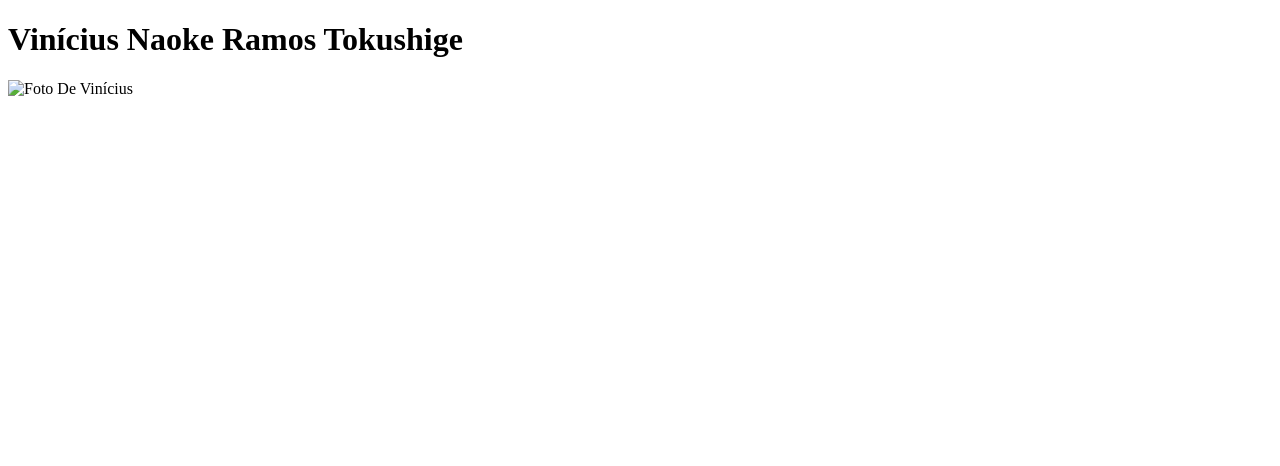
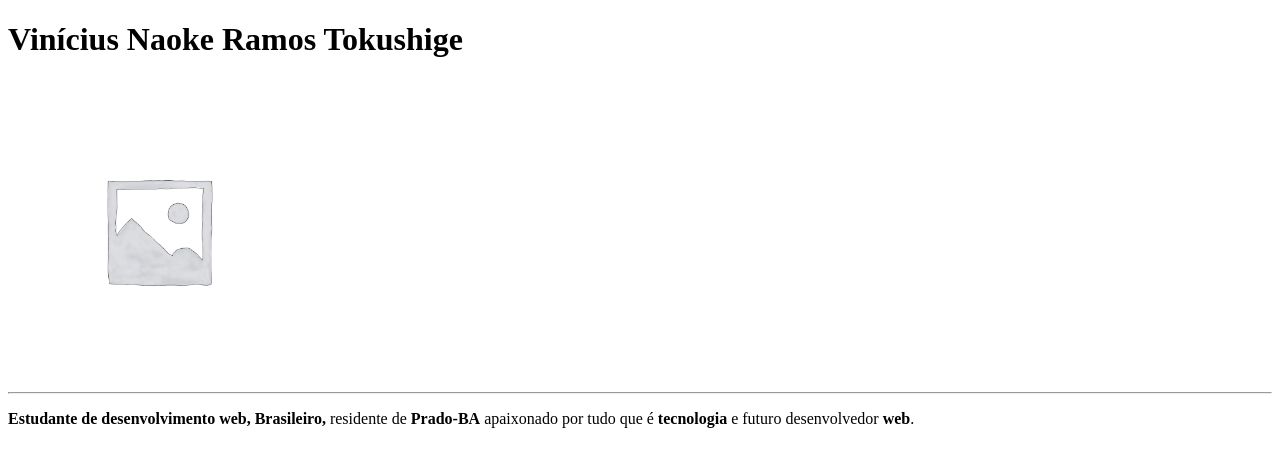
Before and after one commit to Vinicius-Naoke/Vinicius-Naoke.github.io, a plain HTML site: page index.html in a window 1280 px wide. Drawn offline with Linux system fonts and the light colour scheme.

Commit message:
Descricao e nome adicionados

```diff
--- a/index.html
+++ b/index.html
@@ -8,6 +8,12 @@
 </head>
 <body>
     <h1>Vinícius Naoke Ramos Tokushige</h1>
-    <img width="" src="" alt="Foto De Vinícius">
+    <img width="300" src="/Imagens_Trybe/placeholder.png" alt="Foto De Vinícius">
+
+    <hr>
+
+    <p><strong>Estudante de desenvolvimento web, Brasileiro,</strong> residente de <strong>Prado-BA</strong> apaixonado por tudo que é <strong>tecnologia</strong> e futuro desenvolvedor <strong>web</strong>. </p>
+
+
 </body>
 </html>
```
